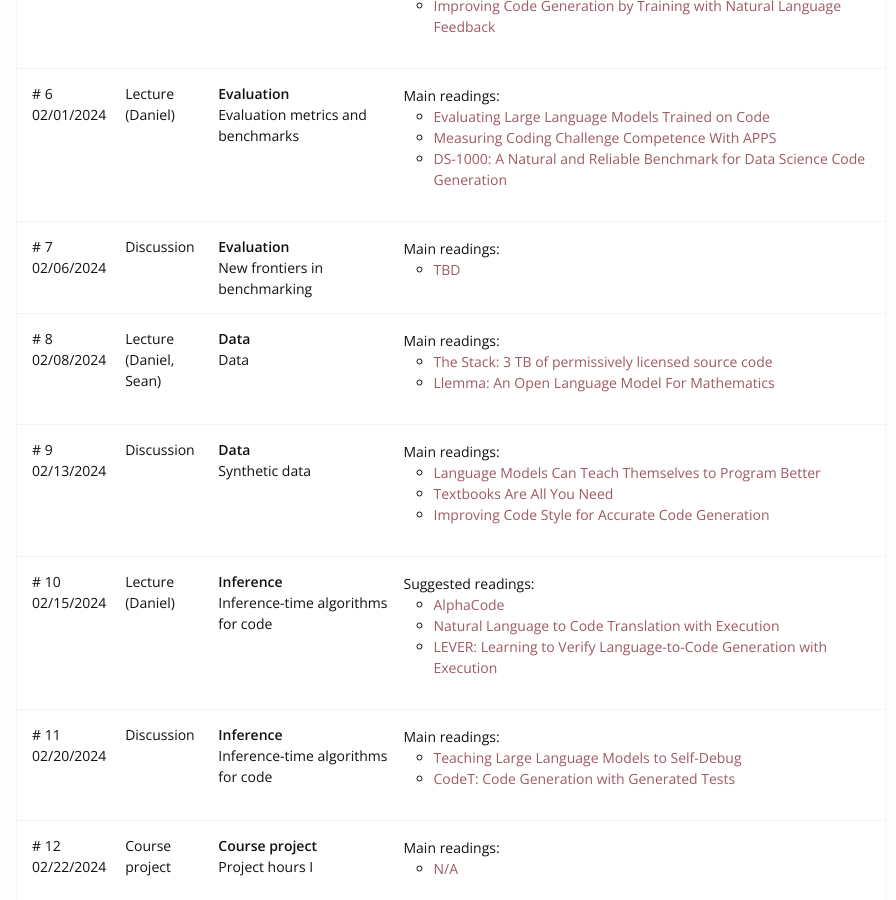
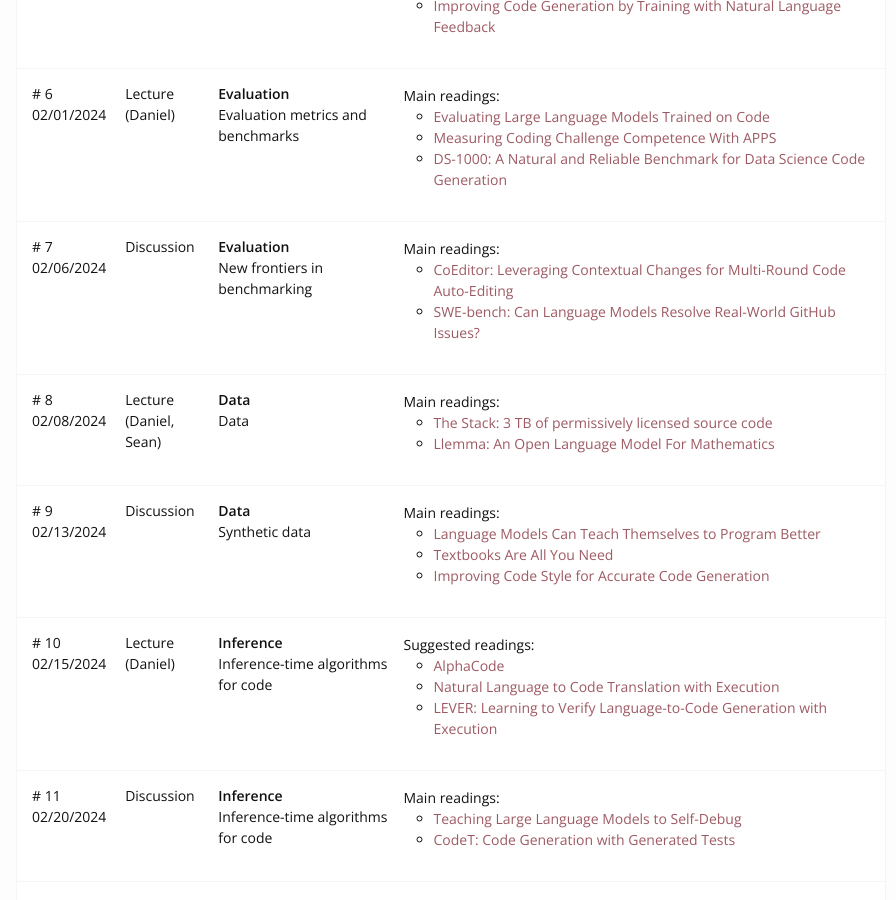
Before and after one commit to cmu-codegen/s2024, a Jekyll site: the page built from index.md, in a window 1280 px wide and 900 px high, scrolled down 3206 px. Shown: the whole window, without its empty margins (189-1085 px from the left). Built offline with Jekyll 4.4.1, drawn with Linux system fonts in a browser that asks for light colours; nearby versions of some CDN libraries.

Commit message:
add benchmarking papers

```diff
--- a/_data/schedule.yml
+++ b/_data/schedule.yml
@@ -110,8 +110,10 @@ schedule:
       - url: /static_files/11.pdf
         name: slides
     main:
-      - url: https://arxiv.org
-        title: "TBD"
+      - url: https://arxiv.org/abs/2305.18584
+        title: "CoEditor: Leveraging Contextual Changes for Multi-Round Code Auto-Editing"
+      - url: https://arxiv.org/abs/2310.06770
+        title: "SWE-bench: Can Language Models Resolve Real-World GitHub Issues?"
 
   - number: 8
     title: Data
```
